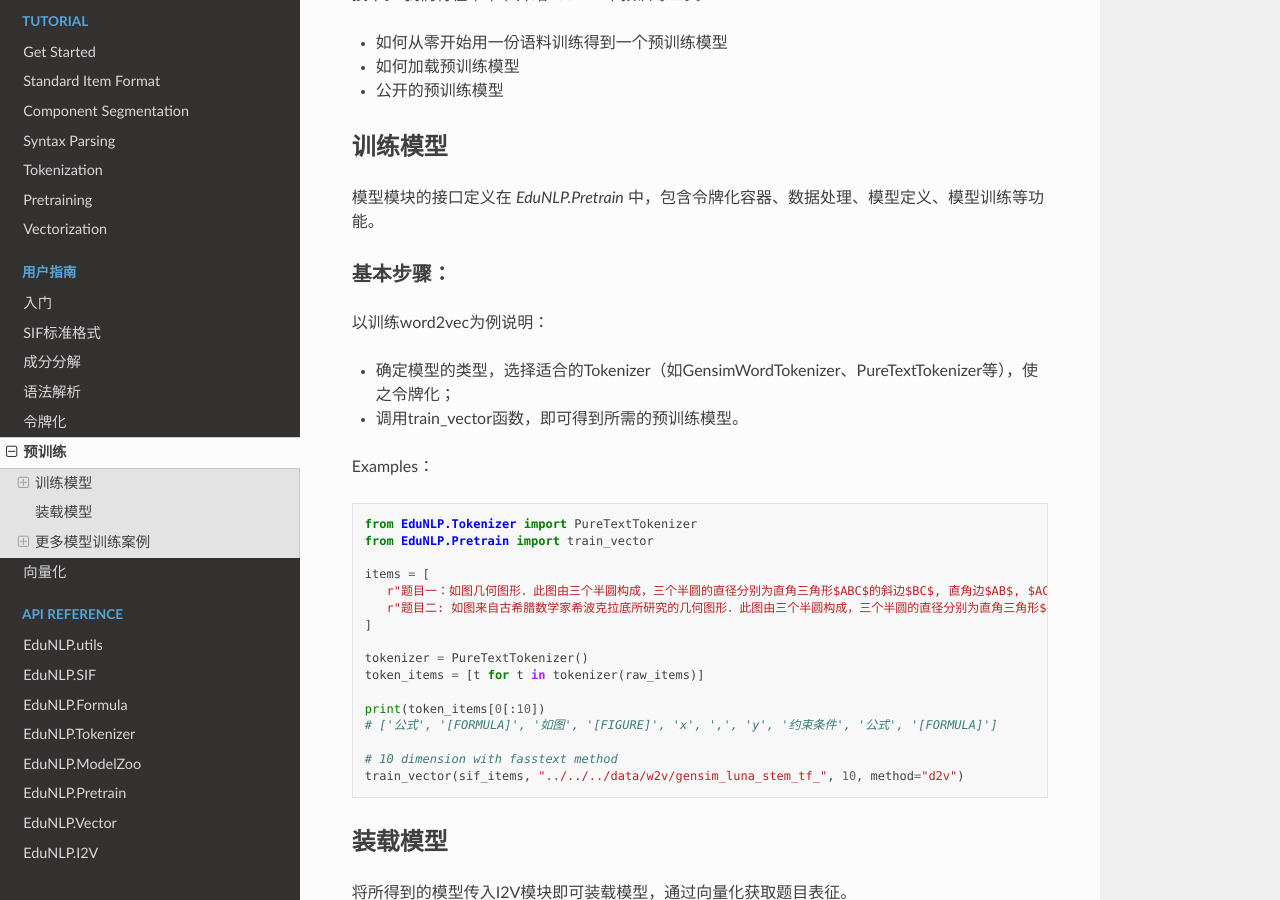
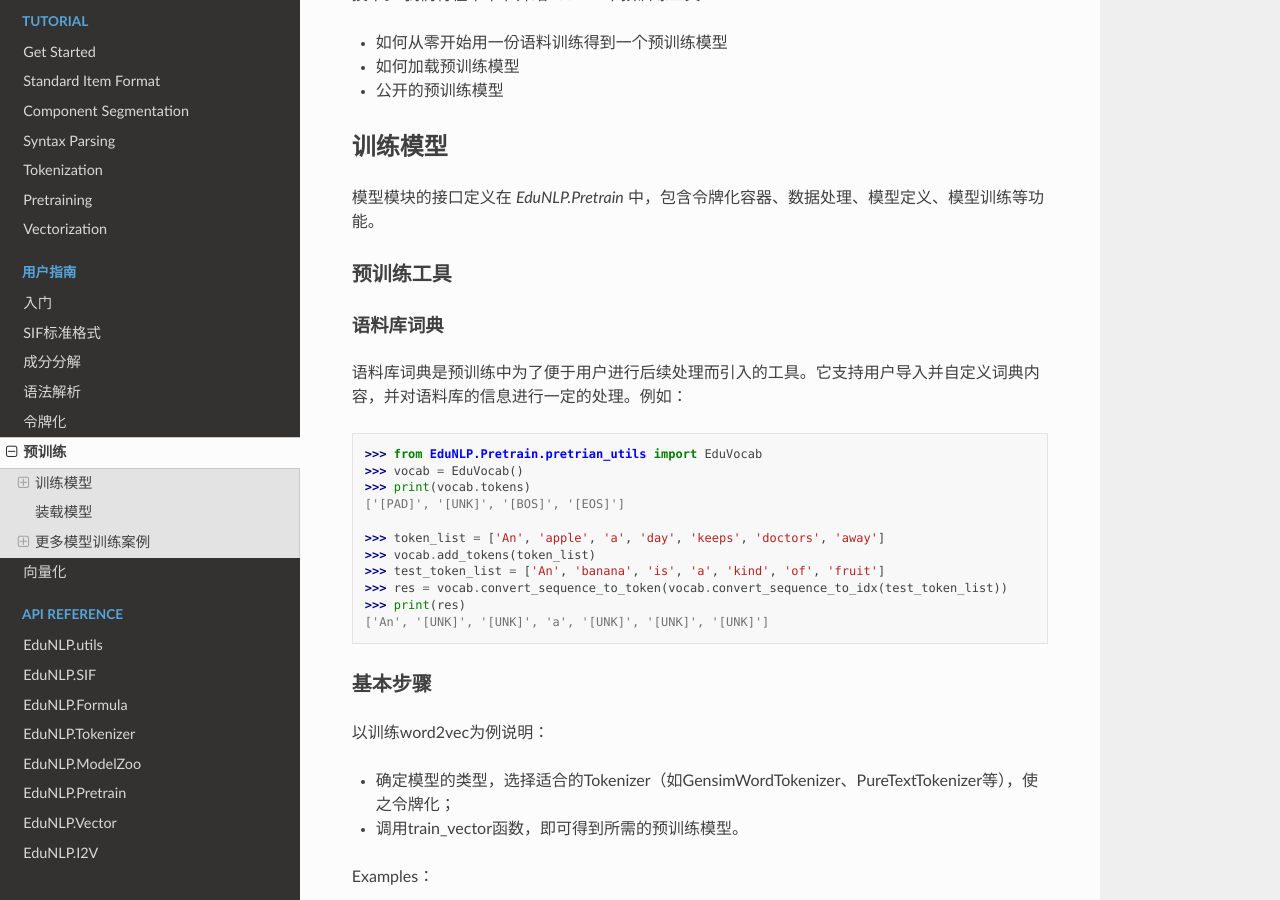
Before and after one commit to bigdata-ustc/EduNLP, a Sphinx documentation site: the page built from docs/source/tutorial/zh/pretrain.rst, in a window 1280 px wide and 900 px high, scrolled down 209 px. Built offline with Sphinx 7.4.7 and the Read the Docs theme 2.0.0, drawn with Linux system fonts in a browser that asks for light colours; pages that are not in the unit, such as notebooks, are missing from menus; the version number is read from the project's files by our own code.

Commit message:
[Docs] Finish pretrain docs and tests (partly)

```diff
--- a/docs/source/tutorial/zh/pretrain.rst
+++ b/docs/source/tutorial/zh/pretrain.rst
@@ -16,7 +16,31 @@
 模型模块的接口定义在 `EduNLP.Pretrain` 中，包含令牌化容器、数据处理、模型定义、模型训练等功能。
 
 
-基本步骤：
+预训练工具
+#######################################
+
+
+语料库词典
+>>>>>>>>>>>>>>>>>>>>>>>>>>>>>>>>>>>>>>>>>>>>
+
+语料库词典是预训练中为了便于用户进行后续处理而引入的工具。它支持用户导入并自定义词典内容，并对语料库的信息进行一定的处理。例如：
+
+::
+
+   >>> from EduNLP.Pretrain.pretrian_utils import EduVocab
+   >>> vocab = EduVocab()
+   >>> print(vocab.tokens)
+   ['[PAD]', '[UNK]', '[BOS]', '[EOS]']
+
+   >>> token_list = ['An', 'apple', 'a', 'day', 'keeps', 'doctors', 'away']
+   >>> vocab.add_tokens(token_list)
+   >>> test_token_list = ['An', 'banana', 'is', 'a', 'kind', 'of', 'fruit']
+   >>> res = vocab.convert_sequence_to_token(vocab.convert_sequence_to_idx(test_token_list))
+   >>> print(res)
+   ['An', '[UNK]', '[UNK]', 'a', '[UNK]', '[UNK]', '[UNK]']
+
+
+基本步骤
 #######################################
 
 以训练word2vec为例说明：
```
Also changed, not shown: docs/source/tutorial/en/pretrain.rst (+26 -0 lines), 1 other file.
